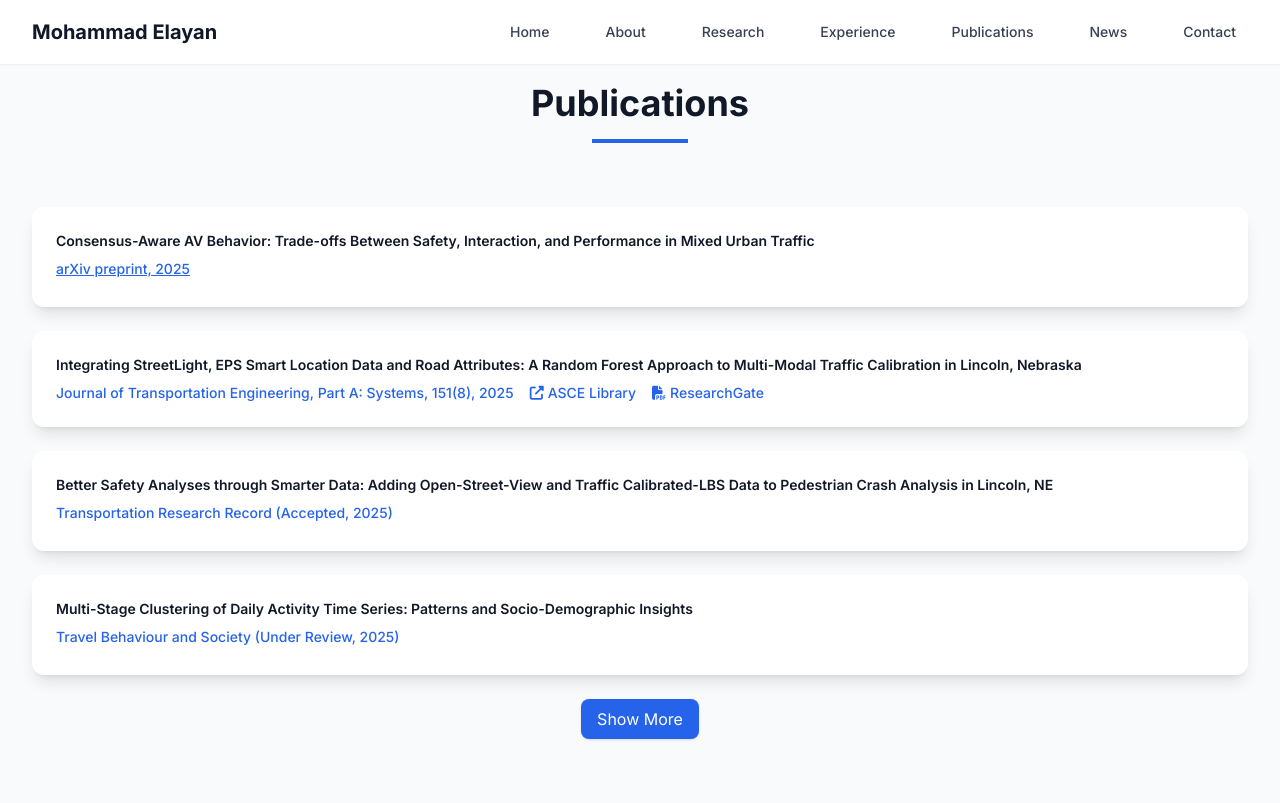
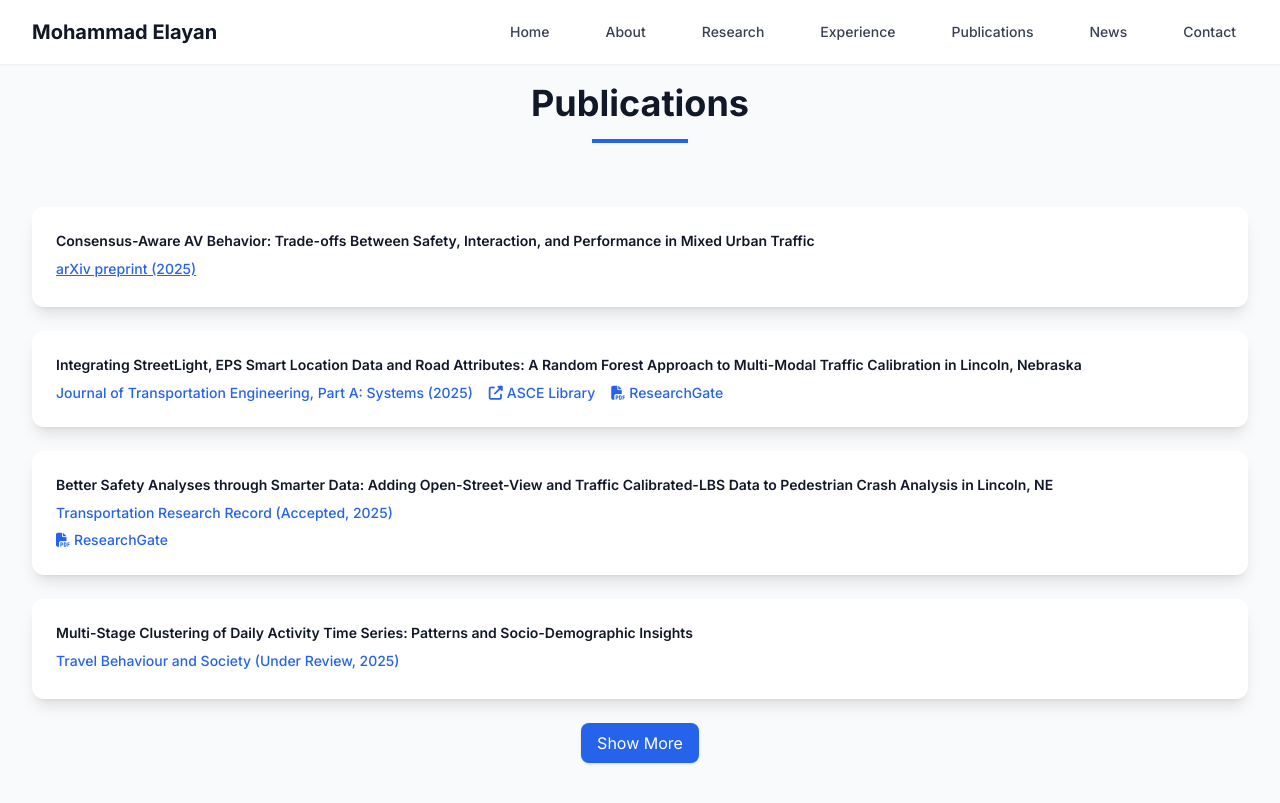
Before and after one commit to mselayan/mselayan.github.io, a Jekyll site: the page index.html, which Jekyll copies as it is, in a window 1280 px wide and 900 px high, scrolled down 4178 px. Shown: the top 803 px of the window. Built offline with Jekyll 4.4.1, drawn with Linux system fonts in a browser that asks for light colours; nearby versions of some CDN libraries.

Commit message:
Update index.html

```diff
--- a/index.html
+++ b/index.html
@@ -365,7 +365,7 @@
           <!-- Preprint -->
           <div class="bg-white p-6 rounded-xl shadow-lg card-hover">
             <h3 class="text-sm font-semibold text-gray-900 mb-2">Consensus-Aware AV Behavior: Trade-offs Between Safety, Interaction, and Performance in Mixed Urban Traffic</h3>
-            <p class="text-blue-600 font-medium text-sm mb-1"><a href="https://arxiv.org/abs/2505.04379" target="_blank" class="underline">arXiv preprint, 2025</a></p>
+            <p class="text-blue-600 font-medium text-sm mb-1"><a href="https://arxiv.org/abs/2505.04379" target="_blank" class="underline">arXiv preprint (2025)</a></p>
           </div>
 
           <!-- Journal Paper -->
@@ -377,7 +377,7 @@
 
             <div class="flex flex-wrap items-center gap-4">
               <p class="text-blue-600 font-medium text-sm mb-0">
-                Journal of Transportation Engineering, Part A: Systems, 151(8), 2025
+                Journal of Transportation Engineering, Part A: Systems (2025)
               </p>
               <a href="https://ascelibrary.org/doi/10.1061/JTEPBS.TEENG-8949" target="_blank"
                  class="inline-flex items-center text-blue-600 hover:text-blue-800 font-medium text-sm">
@@ -397,6 +397,11 @@
           <div class="bg-white p-6 rounded-xl shadow-lg card-hover">
             <h3 class="text-sm font-semibold text-gray-900 mb-2">Better Safety Analyses through Smarter Data: Adding Open-Street-View and Traffic Calibrated-LBS Data to Pedestrian Crash Analysis in Lincoln, NE</h3>
             <p class="text-blue-600 font-medium text-sm mb-1">Transportation Research Record (Accepted, 2025)</p>
+            <a href="https://www.researchgate.net/publication/382926999_Better_Safety_Analyses_through_Smarter_Data_Adding_Open-Street-View_and_Traffic_Calibrated-LBS_Data_to_Pedestrian_Crash_Analysis_in_Lincoln_NE" target="_blank"
+               class="inline-flex items-center text-blue-600 hover:text-blue-800 font-medium text-sm">
+              <i class="fas fa-file-pdf mr-1"></i>
+              ResearchGate
+            </a>
           </div>
 
           <!-- Under Review -->
```
